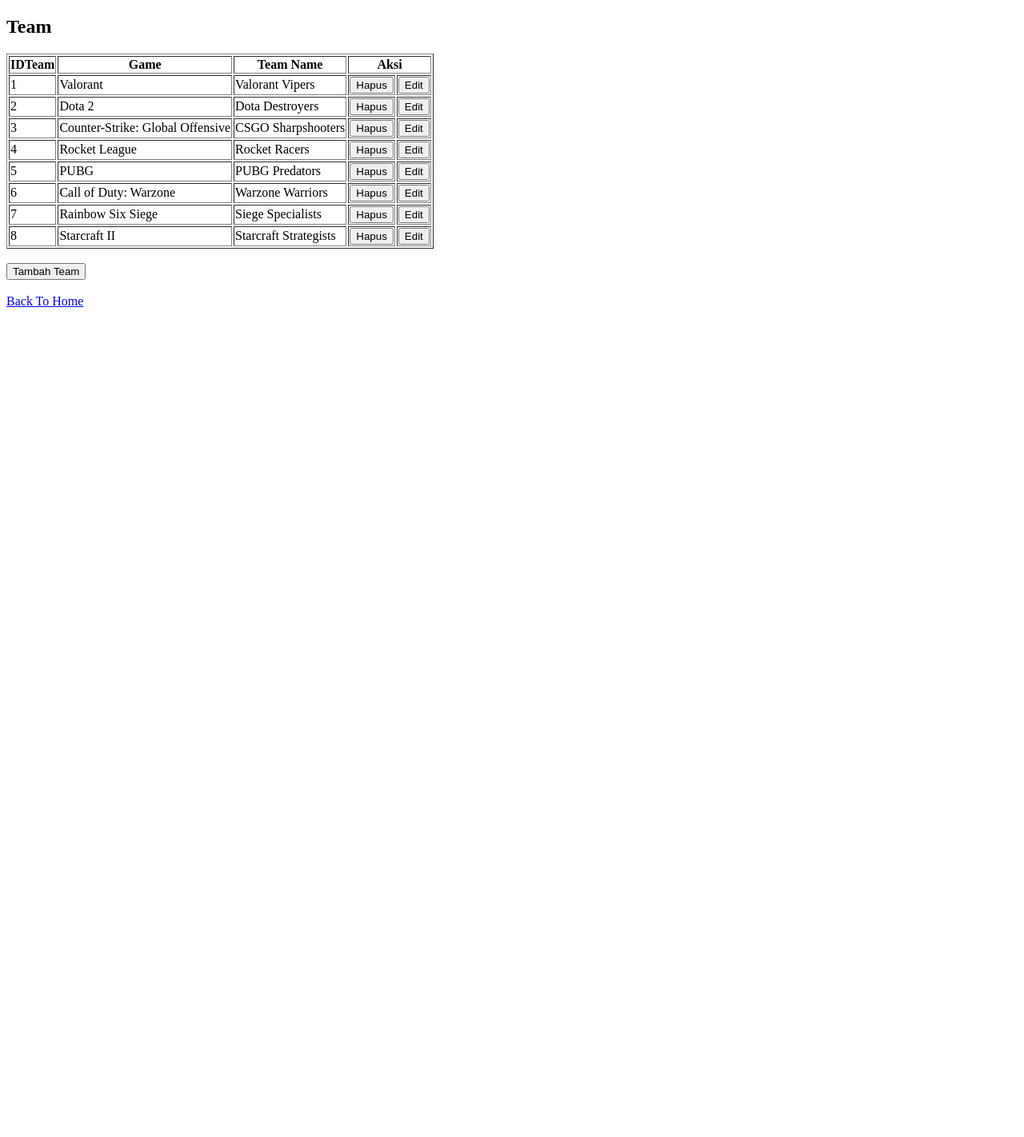
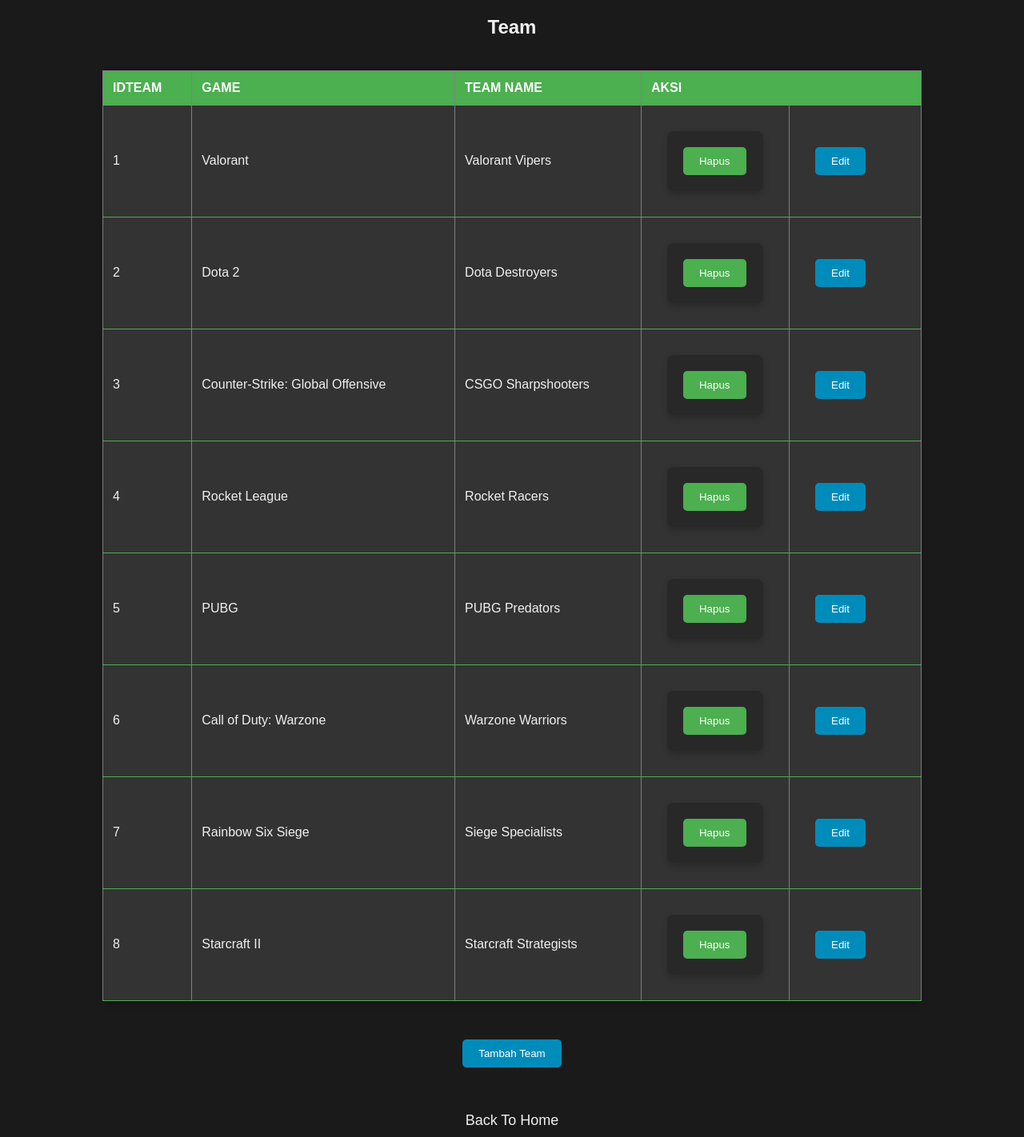
Before and after one commit to sfrditha/FSP, a PHP site: page /team.php in a window 1280 px wide. Shown: the whole page at 80% size. Before the commit the page ends 384 px from the top, so only its background shows below. Run offline with PHP 8.4, Linux system fonts and the light colour scheme; data comes from the database, SQL or seed files in the repository.

Commit message:
css home dan team bagian (edit dan list team udah)

```diff
--- /dev/null
+++ b/team.css
@@ -0,0 +1,159 @@
+/* Gaya umum untuk body */
+body {
+    font-family: 'Arial', sans-serif;
+    background-color: #1a1a1a; /* Latar belakang gelap untuk nuansa gaming */
+    color: #f0f0f0; /* Teks terang untuk kontras */
+    margin: 0;
+    padding: 0;
+    display: flex;
+    flex-direction: column;
+    align-items: center;
+    justify-content: flex-start; /* Pusatkan konten ke atas secara vertikal */
+    min-height: 100vh; /* Pastikan konten berada di tengah secara vertikal */
+}
+
+/* Gaya untuk tabel */
+table {
+    width: 80%; /* Lebar tabel */
+    margin: 20px auto; /* Pusatkan tabel secara horizontal */
+    border-collapse: collapse;
+    background-color: #282828; /* Latar belakang tabel yang lebih gelap */
+    color: #f0f0f0; /* Teks terang untuk kontras */
+    box-shadow: 0 4px 8px rgba(0, 0, 0, 0.2);
+    border-radius: 8px; /* Sudut melengkung */
+}
+
+th, td {
+    padding: 12px;
+    text-align: left;
+    border-bottom: 1px solid #4CAF50;
+}
+
+th {
+    background-color: #4CAF50;
+    color: white;
+    text-transform: uppercase;
+}
+
+td {
+    background-color: #333;
+    color: #f0f0f0;
+}
+
+/* Efek hover untuk baris tabel */
+tr:hover {
+    background-color: #3a3a3a;
+}
+
+/* Gaya untuk tombol */
+button {
+    padding: 10px 20px;
+    background-color: #4CAF50; /* Tombol hijau */
+    color: white;
+    border: none;
+    border-radius: 5px;
+    cursor: pointer;
+    transition: background-color 0.3s; /* Efek transisi saat hover */
+}
+
+button:hover {
+    background-color: #45a049;
+}
+
+a button {
+    background-color: #008CBA;
+}
+
+a button:hover {
+    background-color: #007BB5;
+}
+
+/* Gaya untuk form pada halaman Edit Team */
+form {
+    background-color: #282828;
+    padding: 20px;
+    border-radius: 8px;
+    box-shadow: 0 4px 8px rgba(0, 0, 0, 0.2);
+    margin: 20px auto;
+    width: 50%;
+}
+
+label {
+    font-size: 18px;
+    color: #f0f0f0; /* Teks terang untuk label */
+}
+
+input[type="text"], select {
+    width: 100%;
+    padding: 10px;
+    margin: 10px 0;
+    border-radius: 5px;
+    border: 1px solid #ddd;
+    background-color: #333;
+    color: #f0f0f0;
+}
+
+input[type="submit"] {
+    padding: 10px 20px;
+    background-color: #4CAF50;
+    color: white;
+    border: none;
+    border-radius: 5px;
+    cursor: pointer;
+    transition: background-color 0.3s;
+}
+
+input[type="submit"]:hover {
+    background-color: #45a049;
+}
+
+/* Gaya untuk menu navigasi */
+ul {
+    list-style-type: none;
+    margin: 0;
+    padding: 20px;
+    background-color: #282828;
+    text-align: center;
+}
+
+li {
+    display: inline;
+    margin: 0 15px;
+}
+
+a {
+    text-decoration: none;
+    color: #f0f0f0;
+    font-size: 18px;
+    padding: 10px 20px;
+    border-radius: 5px;
+    transition: background-color 0.3s ease;
+}
+
+a:hover {
+    background-color: #4CAF50;
+    color: white;
+}
+
+/* Gaya umum untuk kontainer konten */
+.container {
+    max-width: 1200px;
+    margin: 0 auto;
+    padding: 20px;
+    background-color: #333;
+    box-shadow: 0 4px 8px rgba(0, 0, 0, 0.2);
+    border-radius: 8px;
+}
+
+/* Penyesuaian responsif */
+@media screen and (max-width: 768px) {
+    li {
+        display: block;
+        margin: 10px 0;
+    }
+
+    a {
+        display: block;
+        padding: 15px;
+    }
+}
--- a/team.php
+++ b/team.php
@@ -11,6 +11,7 @@
 	<meta charset="utf-8">
 	<meta name="viewport" content="width=device-width, initial-scale=1">
 	<title>Team</title>
+	<link rel="stylesheet" href="team.css">
 </head>
 <body>
 	<h2>Team</h2>
--- a/team_edit.php
+++ b/team_edit.php
@@ -35,6 +35,7 @@
 <html>
 <head>
 	<title>Edit Team</title>
+	<link rel="stylesheet" href="team.css">
 </head>
 <body>
 	<h2>Edit Team</h2>
```
Also changed, not shown: home.css (added, +61 -0 lines), home.php (+10 -2 lines).
